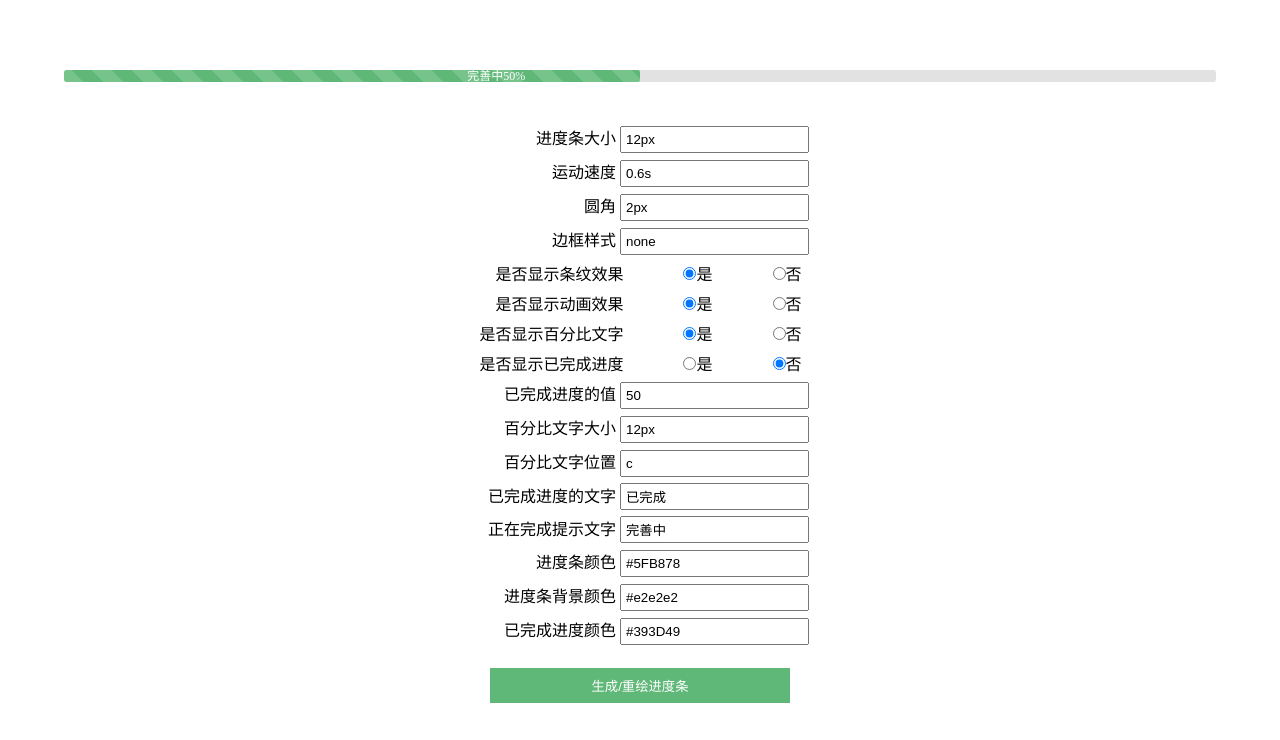
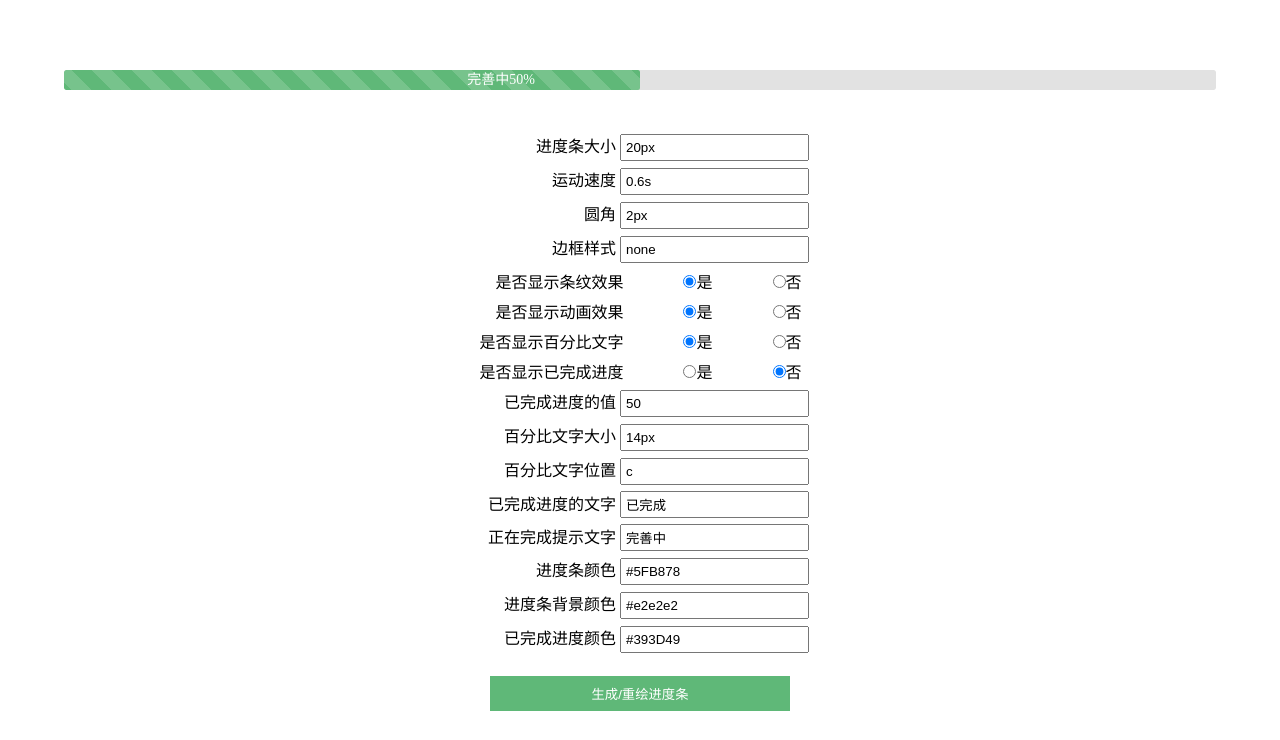
Before and after one commit to XiaoMoDonnie/ProgressBar, a plain HTML site: page index.html in a window 1280 px wide. Shown: the top 740 px of the page. Drawn offline with Linux system fonts and the light colour scheme.

Commit message:
Update index.html

```diff
--- a/index.html
+++ b/index.html
@@ -97,7 +97,7 @@
         <form action="" name="ValuesForm">
             <div class="val-item">
                 <label for="">进度条大小</label>
-                <input type="text" name="size" value="12px" placeholder="默认：12px" required>
+                <input type="text" name="size" value="20px" placeholder="默认：12px" required>
             </div>
             <div class="val-item">
                 <label for="">运动速度</label>
@@ -137,7 +137,7 @@
             </div>
             <div class="val-item">
                 <label for="">百分比文字大小</label>
-                <input type="text" name="fontSize" value="12px" placeholder="默认：14px" required>
+                <input type="text" name="fontSize" value="14px" placeholder="默认：14px" required>
             </div>
             <div class="val-item">
                 <label for="">百分比文字位置</label>
```
